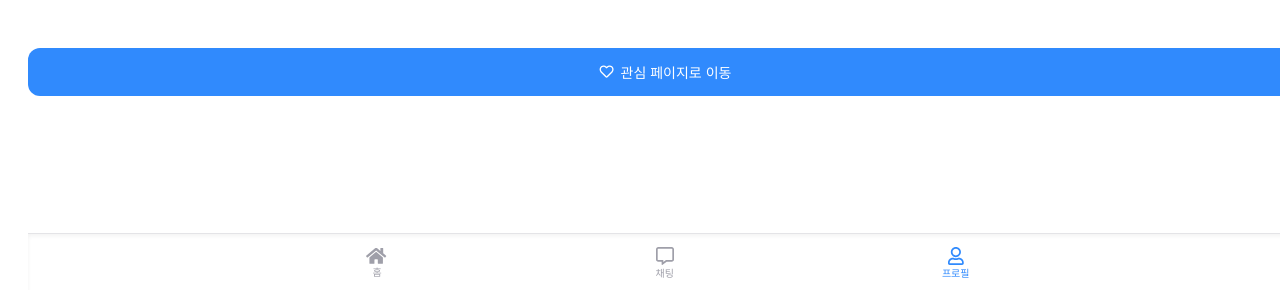
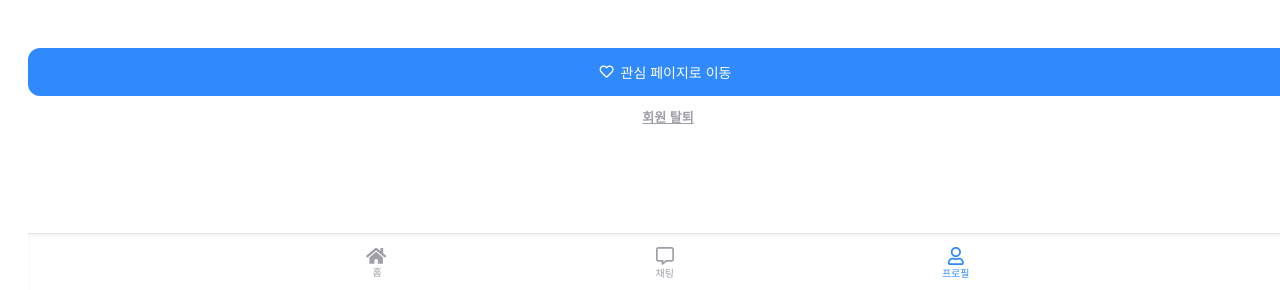
Before and after one commit to iamnotjungyo/SAI, a Django app: template templates/profile.html in a window 1280 px wide; the page is wider, and only the part inside the window is pictured. Shown: the part 507-797 px from the top of that part. Run offline with Django 5.2, Linux system fonts and the light colour scheme; the template is opened without the code that fills it, so the values that code supplies are empty.

Commit message:
Design: 회원 탈퇴 버튼 추가

```diff
--- a/static/css/profile.css
+++ b/static/css/profile.css
@@ -214,6 +214,16 @@ table {
   filter: brightness(0) invert(1);
 }
 
+.resignBtn {
+  text-decoration: underline;
+  background-color: transparent;
+  border: none;
+  font-size: 13px;
+  color: #9f9fa9;
+  font-weight: 600;
+  margin-top: 10px;
+}
+
 /* 바텀 내비게이션 바 */
 nav {
   position: fixed;
--- a/templates/profile.html
+++ b/templates/profile.html
@@ -142,6 +142,8 @@
       <button>관심 페이지로 이동</button>
     </div>
 
+    <button class="resignBtn">회원 탈퇴</button>
+
     <!-- 바텀 내비게이션 바 -->
     <nav>
       <!-- 홈 버튼 (home.html로 이동) -->
```
